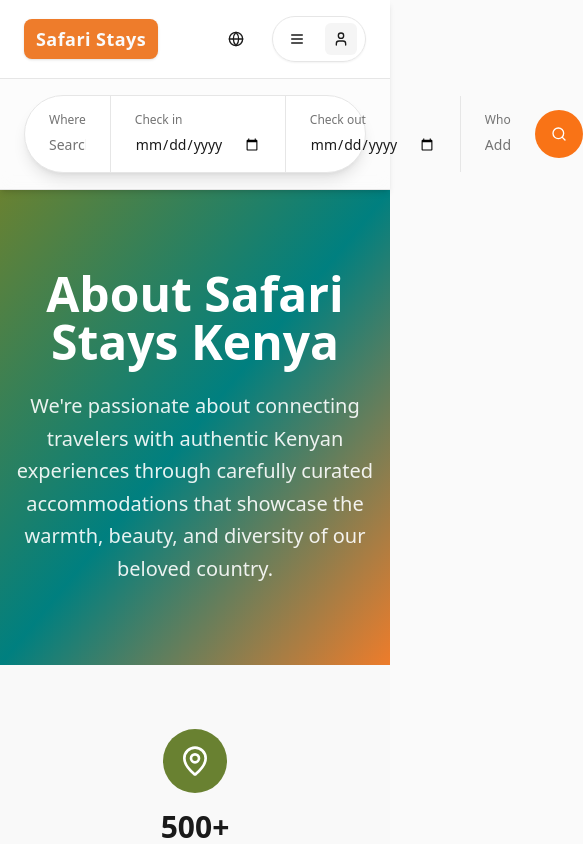
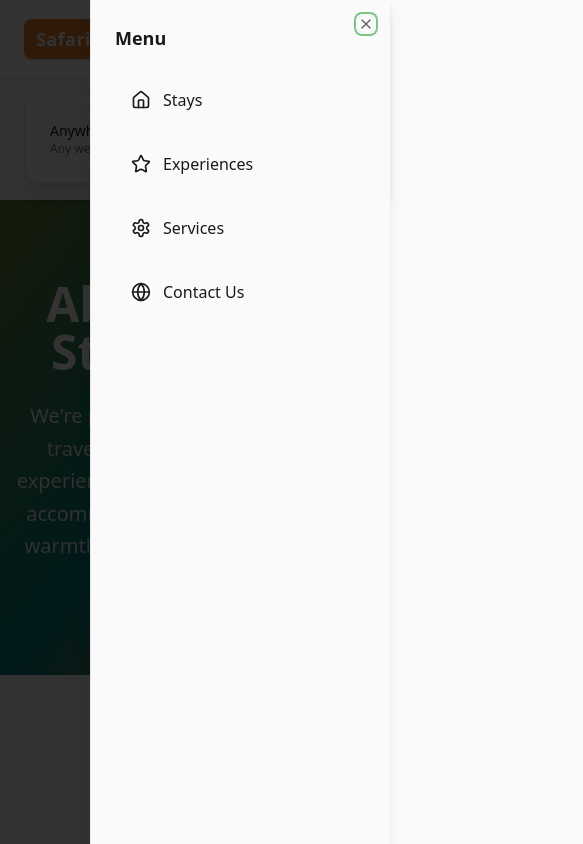
Before and after one commit to an3-bit/stays, a React (Vite) app: page /about in a window 390 px wide. Both pictures are taken after a click on the button 297 px from the left and 39 px from the top of the page. Shown: the top 844 px of the page, 583 px wide, since content can reach past the window. Built offline with nearby package versions, Linux system fonts and the light colour scheme.

Commit message:
Fix: Improve mobile responsiveness and add menu
- Added mobile menu functionality.
- Improved search bar responsiveness.
- Fixed hero section form responsiveness.

```diff
--- a/src/components/HeroSection.tsx
+++ b/src/components/HeroSection.tsx
@@ -106,11 +106,11 @@ const HeroSection = () => {
               {/* Location Detection/Selection */}
               <div className="flex flex-col w-full">
                 <label className="text-xs text-white/80 mb-1 font-medium text-center">Choose your city or let us detect your location</label>
-                <div className="flex w-full items-center justify-center">
-                  <div className="flex w-full border-2 border-white rounded-md overflow-hidden bg-white/20">
+                <div className="flex flex-col sm:flex-row w-full items-center justify-center gap-2 sm:gap-0">
+                  <div className="flex flex-col sm:flex-row w-full border-2 border-white rounded-md overflow-hidden bg-white/20">
                     <select
                       ref={selectRef}
-                      className="w-full bg-transparent text-white placeholder-white/80 border-none focus:ring-0 focus:border-none h-12 px-4 text-base appearance-none"
+                      className="w-full bg-transparent text-white placeholder-white/80 border-none focus:ring-0 focus:border-none h-12 px-4 text-sm sm:text-base appearance-none"
                       value={city}
                       onChange={e => setCity(e.target.value)}
                     >
@@ -119,7 +119,10 @@ const HeroSection = () => {
                         <option key={c} value={c} className="text-black bg-white">{c}</option>
                       ))}
                     </select>
-                    <Button type="submit" className="h-12 px-8 bg-secondary text-secondary-foreground font-bold text-base tracking-wider shadow-none border-l-2 border-white rounded-none rounded-r-md hover:bg-secondary/90">Find Your Perfect Stay</Button>
+                    <Button type="submit" className="h-12 px-4 sm:px-8 bg-secondary text-secondary-foreground font-bold text-sm sm:text-base tracking-wider shadow-none border-l-0 sm:border-l-2 border-t-2 sm:border-t-0 border-white rounded-none sm:rounded-r-md hover:bg-secondary/90 w-full sm:w-auto">
+                      <span className="hidden sm:inline">Find Your Perfect Stay</span>
+                      <span className="sm:hidden">Search</span>
+                    </Button>
                   </div>
                 </div>
               </div>
--- a/src/components/Navigation.tsx
+++ b/src/components/Navigation.tsx
@@ -3,12 +3,14 @@ import { Input } from "@/components/ui/input";
 import { Dialog, DialogContent, DialogHeader, DialogTitle, DialogTrigger } from "@/components/ui/dialog";
 import { Label } from "@/components/ui/label";
 import { Textarea } from "@/components/ui/textarea";
-import { Search, Menu, Globe, User, Home, Star, Settings } from "lucide-react";
+import { Sheet, SheetContent, SheetHeader, SheetTitle, SheetTrigger } from "@/components/ui/sheet";
+import { Search, Menu, Globe, User, Home, Star, Settings, X } from "lucide-react";
 import { Link, useNavigate, useLocation } from "react-router-dom";
 import { useState, useEffect } from "react";
 
 const Navigation = () => {
   const [isBookingOpen, setIsBookingOpen] = useState(false);
+  const [isMobileMenuOpen, setIsMobileMenuOpen] = useState(false);
   const [formData, setFormData] = useState({
     destination: "",
     checkIn: "",
@@ -141,9 +143,52 @@ const Navigation = () => {
             <Globe className="h-4 w-4" />
           </Button>
           <div className="flex items-center space-x-3 border border-border rounded-full py-1.5 px-2 shadow-sm hover:shadow-md transition-shadow bg-white/80">
+            <Sheet open={isMobileMenuOpen} onOpenChange={setIsMobileMenuOpen}>
+              <SheetTrigger asChild>
                 <Button variant="ghost" size="icon" className="h-8 w-8">
                   <Menu className="h-4 w-4" />
                 </Button>
+              </SheetTrigger>
+              <SheetContent side="right" className="w-[300px] sm:w-[400px]">
+                <SheetHeader>
+                  <SheetTitle className="text-left">Menu</SheetTitle>
+                </SheetHeader>
+                <nav className="flex flex-col space-y-4 mt-6">
+                  <Link
+                    to="/properties"
+                    className="flex items-center gap-3 py-3 px-4 rounded-lg hover:bg-muted transition-colors"
+                    onClick={() => setIsMobileMenuOpen(false)}
+                  >
+                    <Home className="h-5 w-5" />
+                    <span className="font-medium">Stays</span>
+                  </Link>
+                  <Link
+                    to="/destinations"
+                    className="flex items-center gap-3 py-3 px-4 rounded-lg hover:bg-muted transition-colors"
+                    onClick={() => setIsMobileMenuOpen(false)}
+                  >
+                    <Star className="h-5 w-5" />
+                    <span className="font-medium">Experiences</span>
+                  </Link>
+                  <Link
+                    to="/about"
+                    className="flex items-center gap-3 py-3 px-4 rounded-lg hover:bg-muted transition-colors"
+                    onClick={() => setIsMobileMenuOpen(false)}
+                  >
+                    <Settings className="h-5 w-5" />
+                    <span className="font-medium">Services</span>
+                  </Link>
+                  <Link
+                    to="/contact"
+                    className="flex items-center gap-3 py-3 px-4 rounded-lg hover:bg-muted transition-colors"
+                    onClick={() => setIsMobileMenuOpen(false)}
+                  >
+                    <Globe className="h-5 w-5" />
+                    <span className="font-medium">Contact Us</span>
+                  </Link>
+                </nav>
+              </SheetContent>
+            </Sheet>
             <Button variant="ghost" size="icon" className="h-8 w-8 bg-muted">
               <User className="h-4 w-4" />
             </Button>
@@ -155,7 +200,27 @@ const Navigation = () => {
         <div className="border-t border-border bg-background/80 backdrop-blur supports-[backdrop-filter]:bg-background/60 transition-all duration-300">
           <div className="container mx-auto px-6 py-4">
             <div className="flex items-center justify-center">
-              <div className="flex items-center bg-white border border-border rounded-full shadow-lg hover:shadow-xl transition-shadow max-w-4xl w-full">
+              <div className="flex flex-col md:flex-row items-center bg-white border border-border rounded-2xl md:rounded-full shadow-lg hover:shadow-xl transition-shadow max-w-4xl w-full p-2 md:p-0">
+                {/* Mobile Compact Search */}
+                <div className="md:hidden w-full">
+                  <div className="flex items-center justify-between p-4 rounded-xl border border-border bg-background/50">
+                    <div className="flex flex-col">
+                      <div className="text-sm font-medium">Anywhere</div>
+                      <div className="text-xs text-muted-foreground">Any week • Add guests</div>
+                    </div>
+                    <Dialog open={isBookingOpen} onOpenChange={setIsBookingOpen}>
+                      <DialogTrigger asChild>
+                        <Button className="bg-secondary text-secondary-foreground rounded-full h-8 w-8 flex items-center justify-center">
+                          <Search className="h-4 w-4" />
+                        </Button>
+                      </DialogTrigger>
+                      {BookingDialog}
+                    </Dialog>
+                  </div>
+                </div>
+
+                {/* Desktop Full Search */}
+                <div className="hidden md:flex items-center w-full">
                   {/* Destination */}
                   <div className="flex-1 px-6 py-4 border-r border-border">
                     <label className="block text-xs font-medium text-muted-foreground mb-1">Where</label>
@@ -201,12 +266,13 @@ const Navigation = () => {
                   {/* Book Button */}
                   <Dialog open={isBookingOpen} onOpenChange={setIsBookingOpen}>
                     <DialogTrigger asChild>
-                    <Button className="bg-orange-500 hover:bg-orange-600 text-white rounded-full h-12 w-12 mr-2 flex items-center justify-center">
+                      <Button className="bg-secondary text-secondary-foreground rounded-full h-12 w-12 mr-2 flex items-center justify-center">
                         <Search className="h-4 w-4" />
                       </Button>
                     </DialogTrigger>
                     {BookingDialog}
                   </Dialog>
+                </div>
               </div>
             </div>
           </div>
```
Lines whose indentation alone changed are shown as unchanged.
